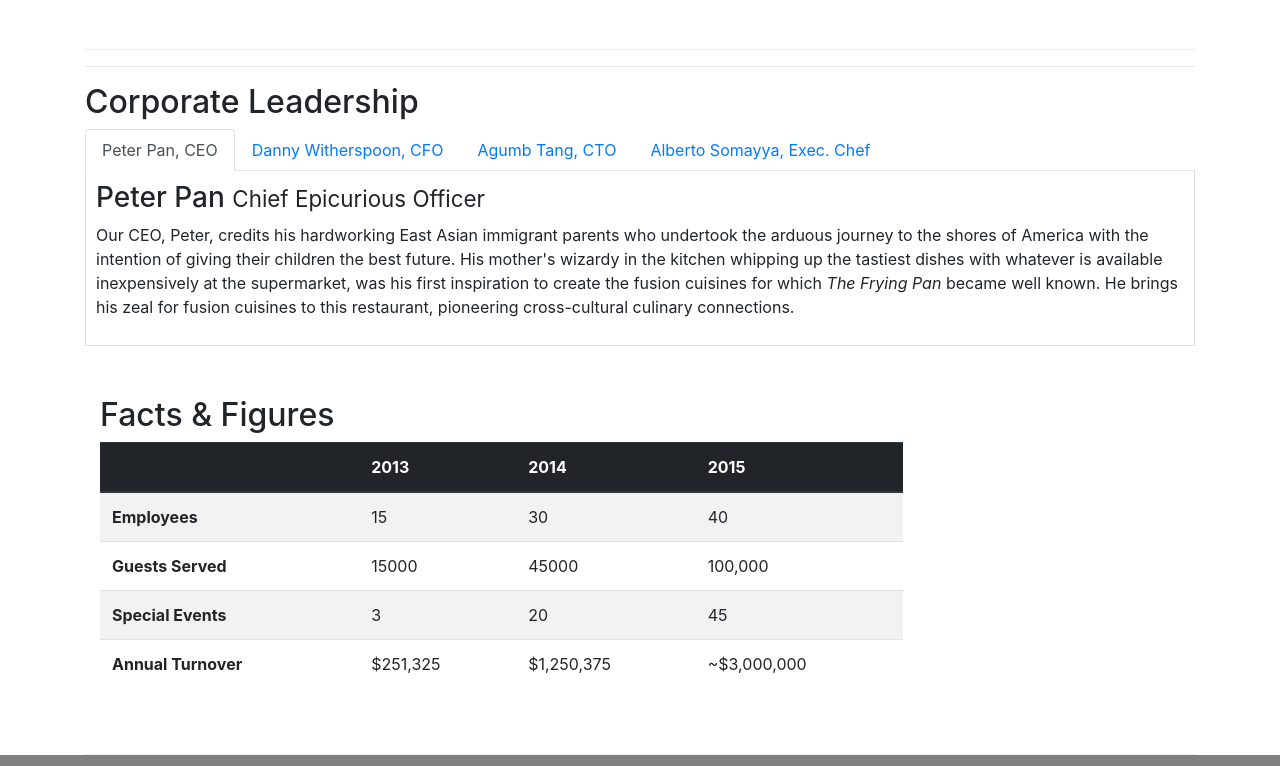
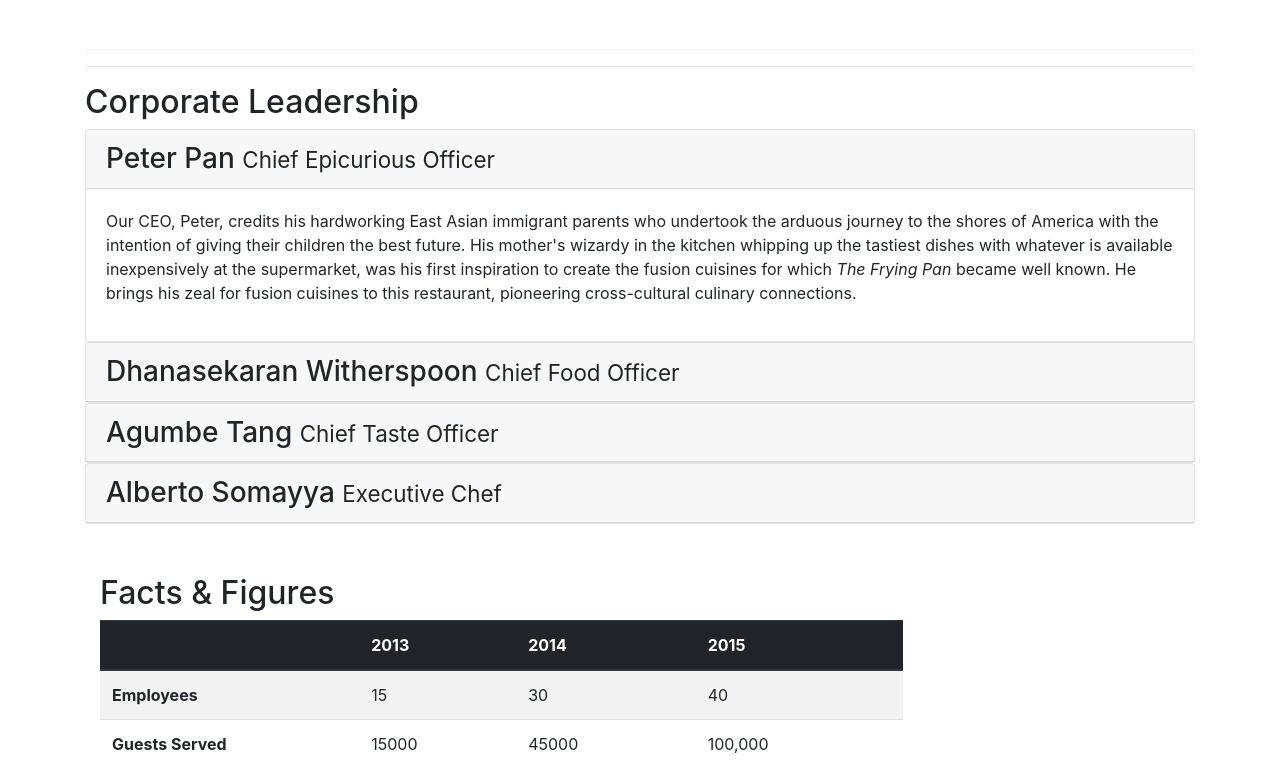
Before and after one commit to adityaarikar/Bootstrap4, a website: page aboutus.html in a window 1280 px wide. Shown: the part 922-1688 px from the top of the page. Drawn offline with nearby package versions, Linux system fonts and the light colour scheme.

Commit message:
Accordion

```diff
--- a/aboutus.html
+++ b/aboutus.html
@@ -110,53 +110,78 @@
         <div>
             <div>
                 <h2>Corporate Leadership</h2>
-                <ul class="nav nav-tabs">
-                    <li class="nav-item">
-                        <a href="#peter" class="nav-link active" role="tab" data-toggle="tab">Peter Pan, CEO</a>
-                    </li>
-                    <li class="nav-item">
-                        <a href="#danny" class="nav-link" role="tab" data-toggle="tab">Danny Witherspoon, CFO</a>
-                    </li>
-                    <li class="nav-item">
-                        <a href="#agumbe" class="nav-link" role="tab" data-toggle="tab">Agumb Tang, CTO</a>
-                    </li>
-                    <li class="nav-item">
-                        <a href="#alberto" class="nav-link" role="tab" data-toggle="tab">Alberto Somayya, Exec. Chef</a>
-                    </li>
-                </ul>
-                <div class="tab-content">
-                    <div role="tabpanel" class="tab-pane fade show active" id="peter">
-                        <h3>Peter Pan <small>Chief Epicurious Officer</small></h3>
-                        <p class="d-none d-sm-block">Our CEO, Peter, credits his hardworking East Asian immigrant parents
-                            who undertook the arduous journey to the shores of America with the intention of giving their children the best
-                            future. His mother's wizardy in the kitchen whipping up the tastiest dishes with whatever is available
-                            inexpensively at the supermarket, was his first inspiration to create the fusion cuisines for which
-                            <em>The Frying Pan</em> became well known. He brings his zeal for fusion cuisines to this
-                            restaurant, pioneering cross-cultural culinary connections.</p>
+
+                <div id="accordion">
+                    <div class="card">
+                        <div class="card-header" role="tab" id="peterhead">
+                            <h3 class="mb-0">
+                                <a data-toggle="collapse" data-target="#peter">Peter Pan <small>Chief Epicurious
+                                        Officer</small>
+                                </a>
+                            </h3>
+                        </div>
+                        <div role="tabpanel" class="collapse fade show" id="peter" data-parent="#accordion">
+                            <div class="card-body">
+                                <p class="d-none d-sm-block">Our CEO, Peter, credits his hardworking East Asian immigrant parents who undertook the arduous journey to the shores of America with the intention of giving
+                                    their children the best future. His mother's wizardy in the kitchen whipping up the tastiest dishes with
+                                    whatever is available inexpensively at the supermarket, was his first inspiration to create the fusion
+                                    cuisines for which <em>The Frying Pan</em> became well known. He brings his zeal for fusion cuisines to
+                                    this restaurant, pioneering cross-cultural culinary connections.
+                                </p>
+                            </div>
+                        </div>
                     </div>
 
-                    <div role="tabpanel" class="tab-pane fade" id="danny">
-                        <h3>Dhanasekaran Witherspoon <small>Chief Food Officer</small></h3>
-                        <p class="d-none d-sm-block">Our CFO, Danny, as he is affectionately referred to by his colleagues,
-                            comes from a long established family tradition in farming and produce. His experiences growing up on a farm in the Australian
-                            outback gave him great appreciation for varieties of food sources. As he puts it in his own words,
-                            <em>Everything that runs, wins, and everything that stays, pays!</em>
-                        </p>
+                    <div class="card">
+                        <div class="card-header" role="tab" id="dannyhead">
+                            <h3 class="mb-0">
+                                <a class="collapsed" data-toggle="collapse" data-target="#danny">Dhanasekaran Witherspoon <small>Chief Food Officer</small>
+                                </a>
+                            </h3>
+                        </div>
+                        <div class="collapse" id="danny" data-parent="#accordion">
+                            <div class="card-body">
+                                <p class="d-none d-sm-block">Our CFO, Danny, as he is affectionately referred to by his
+                                    colleagues, comes from a long established family tradition in farming and produce. His experiences growing up on a farm in the Australian outback gave him great appreciation for varieties of food sources. As he puts it in his own words, <em>Everything that runs, wins, and everything that stays, pays!</em>
+                                </p>
+                            </div>
+                        </div>
                     </div>
 
-                    <div role="tabpanel" class="tab-pane fade" id="agumbe">
-                        <h3>Agumbe Tang <small>Chief Taste Officer</small></h3>
-                        <p class="d-none d-sm-block">Blessed with the most discerning gustatory sense, Agumbe, our CTO,
-                            personally ensures that every dish that we serve meets his exacting tastes. Our chefs dread the tongue lashing that ensues if
-                            their dish does not meet his exacting standards. He lives by his motto, <em>You click only if you survive my lick.</em>
-                        </p>
+                    <div class="card">
+                        <div class="card-header" role="tab" id="agumbhead">
+                            <h3 class="mb-0">
+                                <a class="collapsed" data-toggle="collapse" data-target="#agumbe"> Agumbe Tang <small>Chief Taste Officer</small>
+                                </a>
+                            </h3>
+                        </div>
+                        <div class="collapse" id="agumbe" data-parent="#accordion">
+                            <div class="card-body">
+                                <p class="d-none d-sm-block">Blessed with the most discerning gustatory sense, Agumbe, our CTO,
+                                    personally ensures that every dish that we serve meets his exacting tastes. Our chefs dread
+                                    the tongue lashing that ensues if their dish does not meet his exacting standards. He lives by his motto, <em>You click only if you survive my lick.</em>
+                                </p>
+                             </div>
+                        </div>
                     </div>
-                    <div role="tabpanel" class="tab-pane fade" id="alberto">
-                        <h3>Alberto Somayya <small>Executive Chef</small></h3>
-                        <p class="d-none d-sm-block">Award winning three-star Michelin chef with wide International
-                            experience having worked closely with whos-who in the culinary world, he specializes in creating mouthwatering Indo-Italian fusion
-                            experiences. He says, <em>Put together the cuisines from the two craziest cultures, and you get a winning hit! Amma Mia!</em>
-                        </p>
+
+                    <div class="card">
+                        <div class="card-header" role="tab" id="albertohead">
+                            <h3 class="mb-0">
+                                <a class="collapsed" data-toggle="collapse" data-target="#alberto"> Alberto Somayya <small>Executive Chef</small>
+                                </a>
+                            </h3>
+                        </div>
+                        <div class="collapse" id="alberto" data-parent="#accordion">
+                            <div class="card-body">
+                                <p class="d-none d-sm-block">Award winning three-star Michelin chef with wide International
+                                    experience having worked closely with whos-who in the culinary world, he specializes in
+                                    creating mouthwatering Indo-Italian fusion
+                                    experiences. He says, <em>Put together the cuisines from the two craziest cultures, and you
+                                        get a winning hit! Amma Mia!</em>
+                                </p>
+                            </div>
+                        </div>
                     </div>
                 </div>
             </div>
```
